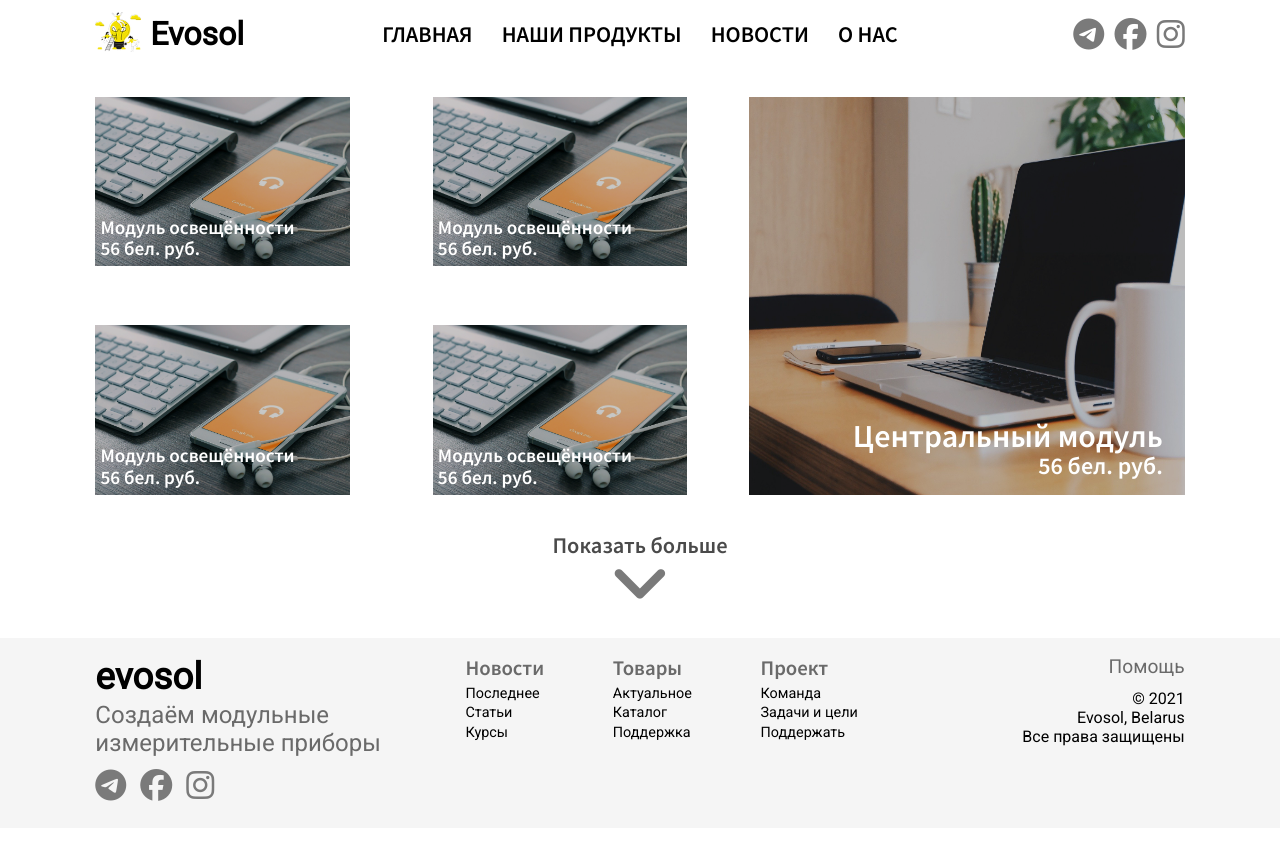
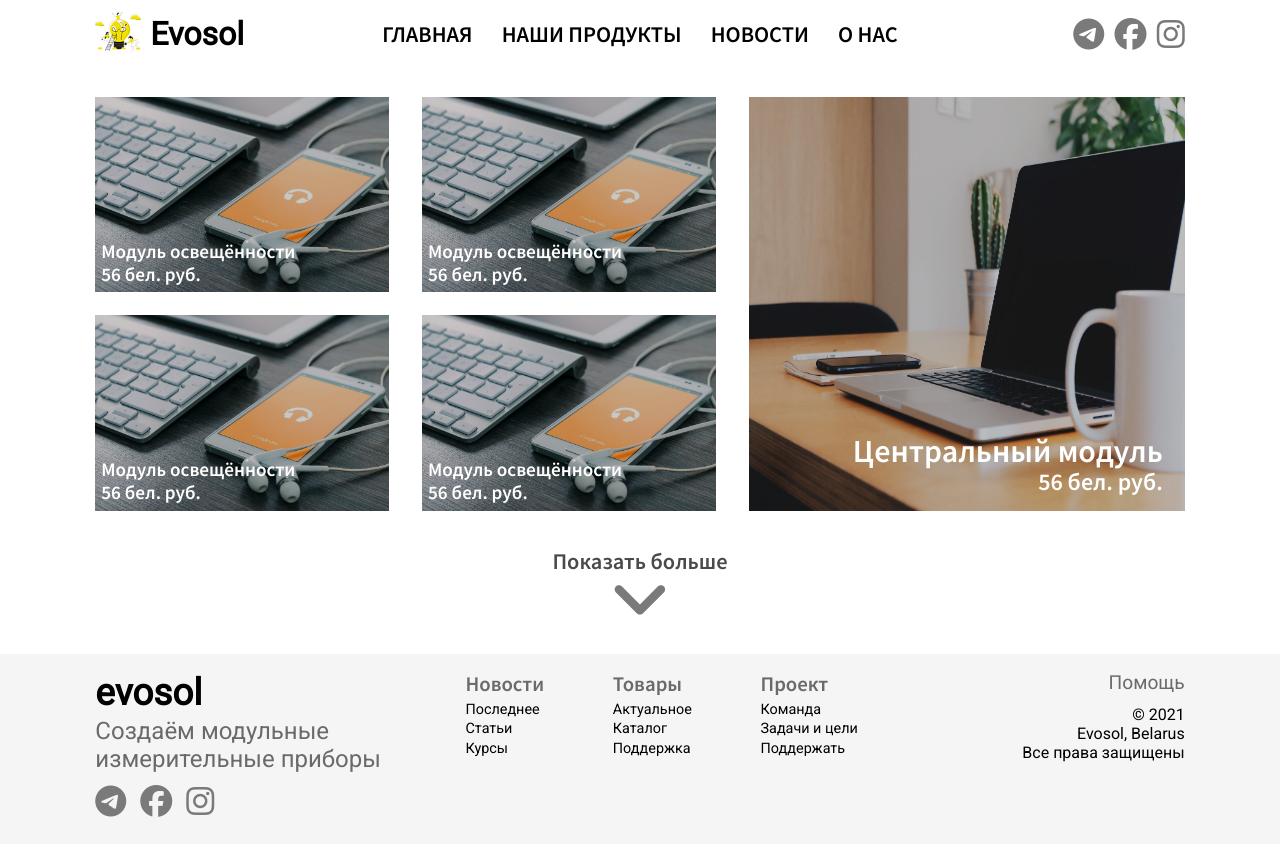
Before and after one commit to Rostik0123/Evosol, a PHP site: page /products.php in a window 1280 px wide. Before the commit the page ends 801 px from the top, so only its background shows below. Run offline with PHP 8.4, Linux system fonts and the light colour scheme; some libraries are stand-ins or nearby versions.

Commit message:
GENERATING_CARDS_ADDED_PHP

```diff
--- a/components/header.php
+++ b/components/header.php
@@ -11,6 +11,7 @@
             <div><a href="index.php"><span>ГЛАВНАЯ</span></a></div>
             <div><a href="products.php"><span>НАШИ ПРОДУКТЫ</span></a></div>
             <div><a href="news.php"><span>НОВОСТИ</span></a></div>
+<!--            <div><a href="#"><span>КАРТЫ</span></a></div>-->
             <div><a href="about.php"><span>О НАС</span></a></div>
         </nav>
         <div class="social">
--- a/css/style_products.css
+++ b/css/style_products.css
@@ -12,59 +12,63 @@
 }
 
 .content-content {
-    margin: 12.13vh 7.45vw 5.93vh;
+    /*margin: 12.13vh 7.45vw 5.93vh;*/
+    margin: 9.26vh 7.45vw 5.93vh;
     height: calc(100% - 190px - 100px);
-    display: grid;
-    grid-template-areas:
-            "other-products product-main";
-    grid-template-columns: 60% 40%;
-    grid-template-rows: 100%;
-    grid-gap: 0;
+    display: flex;
+    /*display: grid;*/
+    /*grid-template-areas:*/
+    /*        "other-products product-main";*/
+    /*grid-template-columns: 60% 40%;*/
+    /*grid-template-rows: 100%;*/
+    /*grid-gap: 0;*/
 }
 
-.content-content .other-products {
-    grid-area: other-products;
-}
+/*.content-content .other-products {*/
+/*    grid-area: other-products;*/
+/*}*/
 
-.content-content .product-main {
-    grid-area: product-main;
-}
+/*.content-content .product-main {*/
+/*    grid-area: product-main;*/
+/*}*/
 
 
 .content-content .other-products {
     /* margin: 9.26vh 7.45vw 5.93vh; */
-    margin-right: 4.8vw;
+    /*margin-right: 4.8vw;*/
+    width: 60%;
     height: 100%;
-    display: grid;
-    grid-template-areas:
-            "column-first column-second"
-            "column-first column-second";
-    grid-template-columns: 50% 50%;
-    grid-template-rows: 50% 50%;
-    grid-gap: 0;
+    display: flex;
+    /*display: grid;*/
+    /*grid-template-areas:*/
+    /*        "column-first column-second"*/
+    /*        "column-first column-second";*/
+    /*grid-template-columns: 50% 50%;*/
+    /*grid-template-rows: 50% 50%;*/
+    /*grid-gap: 0;*/
 }
 
-.content-content .other-products .column-first .product {
-    grid-area: column-first;
-    margin-right: 3.23vw;
-    position: relative;
-    display: flex;
-    align-items: center;
-    overflow: hidden;
-}
+/*.content-content .other-products .column-first .product {*/
+/*    grid-area: column-first;*/
+/*    margin-right: 3.23vw;*/
+/*    position: relative;*/
+/*    display: flex;*/
+/*    align-items: center;*/
+/*    overflow: hidden;*/
+/*}*/
 
-.content-content .other-products .column-first .product:first-child {
-    margin-bottom: 7.4vh;
-}
+/*.content-content .other-products .column-first .product:first-child {*/
+/*    margin-bottom: 7.4vh;*/
+/*}*/
 
-.content-content .other-products .column-second .product {
-    grid-area: column-second;
-    margin-left: 3.23vw;
-    position: relative;
-    display: flex;
-    align-items: center;
-    overflow: hidden;
-}
+/*.content-content .other-products .column-second .product {*/
+/*    grid-area: column-second;*/
+/*    margin-left: 3.23vw;*/
+/*    position: relative;*/
+/*    display: flex;*/
+/*    align-items: center;*/
+/*    overflow: hidden;*/
+/*}*/
 
 
 .content-content .other-products .product a {
@@ -145,12 +149,14 @@
     font-weight: 600;
 }
 
-.content-content .other-products .column-second .product:first-child {
-    margin-bottom: 7.4vh;
-}
+/*.content-content .other-products .column-second .product:first-child {*/
+/*    margin-bottom: 7.4vh;*/
+/*}*/
 
 .content-content .product-main {
-    grid-area: product-main;
+    /*grid-area: product-main;*/
+    width: 40%;
+    margin-top: 2.87vh;
     position: relative;
 }
 
@@ -232,3 +238,23 @@
     transition: .2s;
     color: #7A7A7A;
 }
+
+/*-------------------------NEW----------------------------*/
+
+.other-products {
+    display: flex;
+    float: left;
+    flex-wrap: wrap;
+    width: 72%;
+}
+
+.product {
+    margin-top: 2.87vh;
+    /*margin-bottom: 5%;*/
+    width: 45%;
+    margin-right: 5%;
+    position: relative;
+    display: flex;
+    /*align-items: center;*/
+    overflow: hidden;
+}
--- a/products.php
+++ b/products.php
@@ -21,43 +21,80 @@
 
         <!---------------------------------------Content------------------>
         <div class="content-content">
+
+            <?php
+            $products = [
+                [
+                    'title' => 'Модуль освещённости',
+                    'image' => 'img/product.jpg',
+                    'price' => '56 бел. руб.',
+                    'description' => 'Создан для измерения уровня освещённости в люксах',
+                    'href' => 'product_example.php'
+
+                ],
+                [
+                    'title' => 'Модуль освещённости',
+                    'image' => 'img/product.jpg',
+                    'price' => '56 бел. руб.',
+                    'description' => 'Создан для измерения уровня освещённости в люксах',
+                    'href' => 'product_example.php'],
+                [
+                    'title' => 'Модуль освещённости',
+                    'image' => 'img/product.jpg',
+                    'price' => '56 бел. руб.',
+                    'description' => 'Создан для измерения уровня освещённости в люксах',
+                    'href' => 'product_example.php'],
+                [
+                    'title' => 'Модуль освещённости',
+                    'image' => 'img/product.jpg',
+                    'price' => '56 бел. руб.',
+                    'description' => 'Создан для измерения уровня освещённости в люксах',
+                    'href' => 'product_example.php']
+            ];
+            ?>
+
             <div class="other-products">
-                <div class="column-first">
+<!--                <div class="column-first">-->
+                    <?php
+                    for ($i = 0; $i < count($products); $i++):
+                    ?>
+
                     <div class="product">
-                        <img src="img/product.jpg">
+                        <img src="<?= $products[$i]['image'] ?>">
                         <div class="bg"></div>
-                        <a class="product-title">Модуль освещённости</a>
-                        <a class="product-price">56 бел. руб.</a>
-                        <a class="product-description">Создан для измерения уровня освещённости в люксах</a>
-                        <div class="front"><a href="product_example.php"></a></div>
+                        <a class="product-title"><?= $products[$i]['title'] ?></a>
+                        <a class="product-price"><?= $products[$i]['price'] ?></a>
+                        <a class="product-description"><?= $products[$i]['description'] ?></a>
+                        <div class="front"><a href="<?= $products[$i]['href'] ?>"></a></div>
                     </div>
-                    <div class="product">
-                        <img src="img/product.jpg">
-                        <div class="bg"></div>
-                        <a class="product-title">Модуль освещённости</a>
-                        <a class="product-price">56 бел. руб.</a>
-                        <a class="product-description">Создан для измерения уровня освещённости в люксах</a>
-                        <div class="front"><a href="#"></a></div>
-                    </div>
-                </div>
-                <div class="column-second">
-                    <div class="product">
-                        <img src="img/product.jpg">
-                        <div class="bg"></div>
-                        <a class="product-title">Модуль освещённости</a>
-                        <a class="product-price">56 бел. руб.</a>
-                        <a class="product-description">Создан для измерения уровня освещённости в люксах</a>
-                        <div class="front"><a href="#"></a></div>
-                    </div>
-                    <div class="product">
-                        <img src="img/product.jpg">
-                        <div class="bg"></div>
-                        <a class="product-title">Модуль освещённости</a>
-                        <a class="product-price">56 бел. руб.</a>
-                        <a class="product-description">Создан для измерения уровня освещённости в люксах</a>
-                        <div class="front"><a href="#"></a></div>
-                    </div>
-                </div>
+                    <?php endfor ?>
+<!--                    <div class="product">-->
+<!--                        <img src="img/product.jpg">-->
+<!--                        <div class="bg"></div>-->
+<!--                        <a class="product-title">Модуль освещённости</a>-->
+<!--                        <a class="product-price">56 бел. руб.</a>-->
+<!--                        <a class="product-description">Создан для измерения уровня освещённости в люксах</a>-->
+<!--                        <div class="front"><a href="#"></a></div>-->
+<!--                    </div>-->
+<!--                </div>-->
+<!--                <div class="column-second">-->
+<!--                    <div class="product">-->
+<!--                        <img src="img/product.jpg">-->
+<!--                        <div class="bg"></div>-->
+<!--                        <a class="product-title">Модуль освещённости</a>-->
+<!--                        <a class="product-price">56 бел. руб.</a>-->
+<!--                        <a class="product-description">Создан для измерения уровня освещённости в люксах</a>-->
+<!--                        <div class="front"><a href="#"></a></div>-->
+<!--                    </div>-->
+<!--                    <div class="product">-->
+<!--                        <img src="img/product.jpg">-->
+<!--                        <div class="bg"></div>-->
+<!--                        <a class="product-title">Модуль освещённости</a>-->
+<!--                        <a class="product-price">56 бел. руб.</a>-->
+<!--                        <a class="product-description">Создан для измерения уровня освещённости в люксах</a>-->
+<!--                        <div class="front"><a href="#"></a></div>-->
+<!--                    </div>-->
+<!--                </div>-->
             </div>
             <div class="product-main">
                 <img src="img/product_main.jpg">
```
Also changed, not shown: css/style_main.css (+134 -15 lines), index.php (+9 -42 lines).
